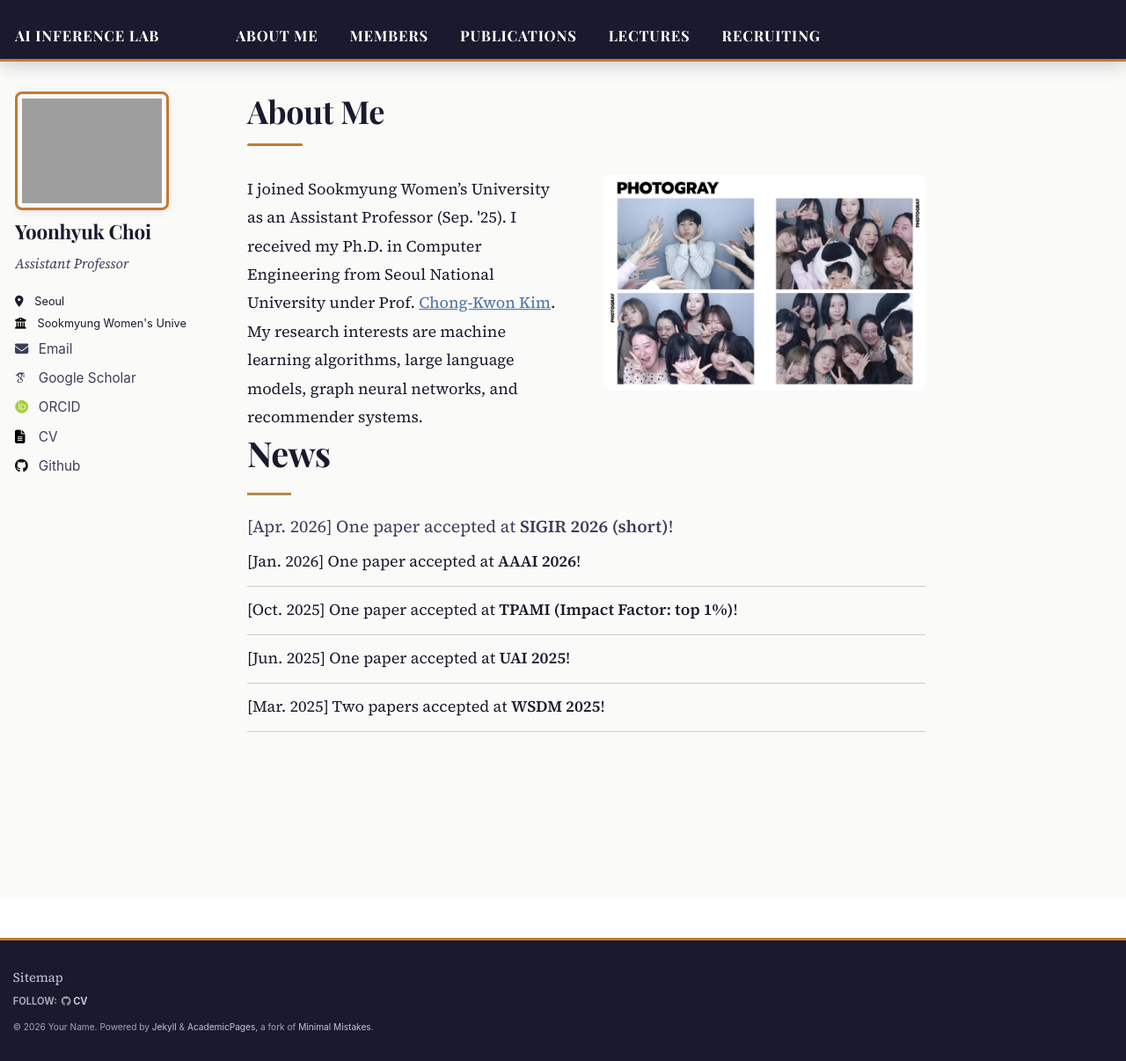
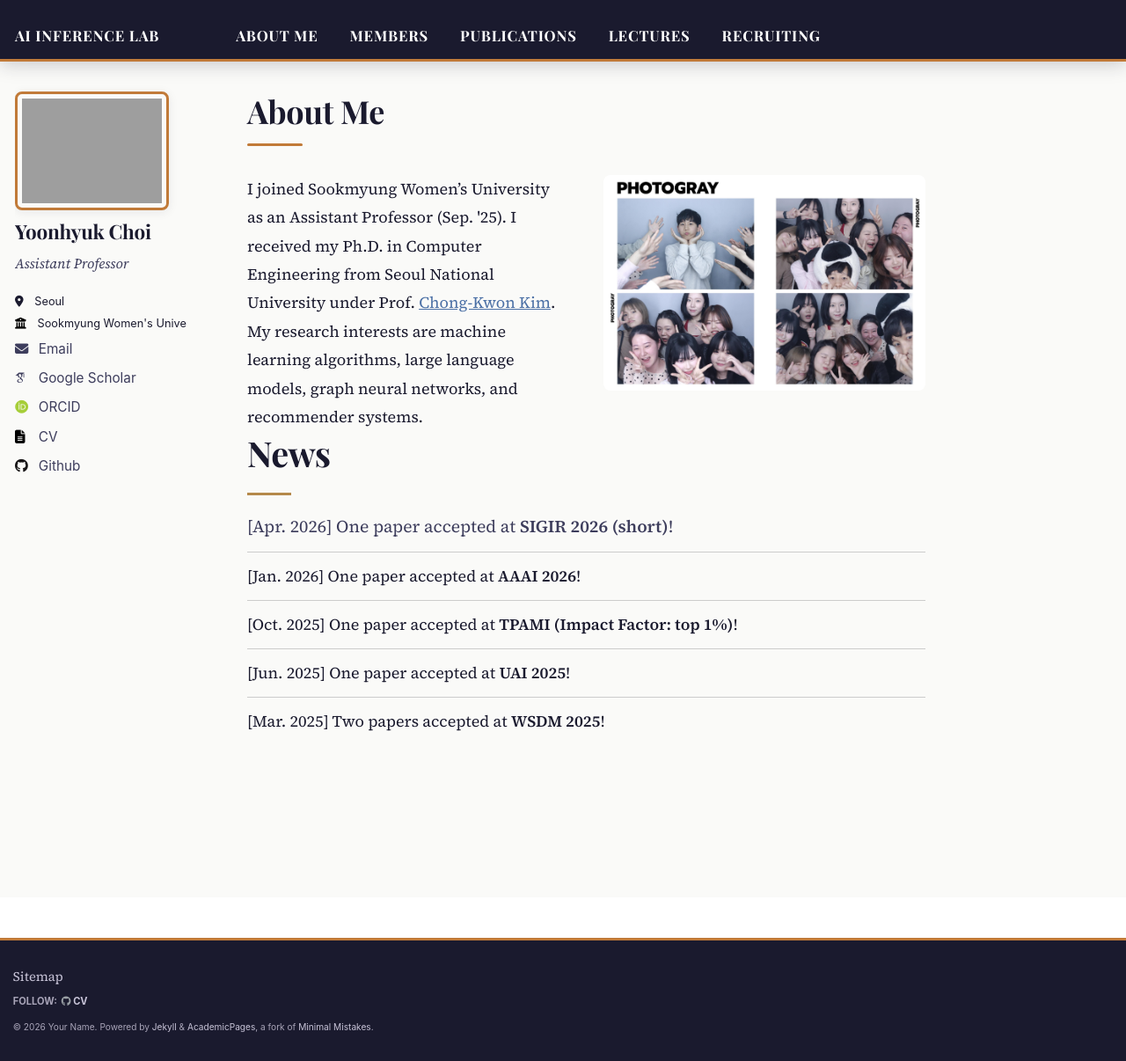
Before and after one commit to ChoiYoonHyuk/ChoiYoonHyuk.github.io, a Jekyll site: the page built from _pages/about.md, in a window 1280 px wide and 1206 px high. Shown: the whole window at 88% size. Built offline with Jekyll 4.4.1, drawn with Linux system fonts in a browser that asks for light colours; some web fonts are replaced.

Commit message:
Update about.md

```diff
--- a/_pages/about.md
+++ b/_pages/about.md
@@ -24,10 +24,9 @@ News
 <div style="width: 50px; border-bottom: 3px solid #b5894b; margin-bottom: 1em;"></div>
 
 {% for item in site.data.news %}
+{% unless forloop.first %}<hr style="border: none; border-top: 0.5px solid #ccc; margin: 0.6em 0;">{% endunless %}
 <p style="margin: 0.3em 0;">[{{ item.date }}] {{ item.text | markdownify | remove: "<p>" | remove: "</p>" }}</p>
-{% unless forloop.first %}<hr style="border: none; border-top: 0.5px solid #ccc; margin: 0.6em 0;">{% endunless %}
 {% endfor %}
-
 
 
 
```
